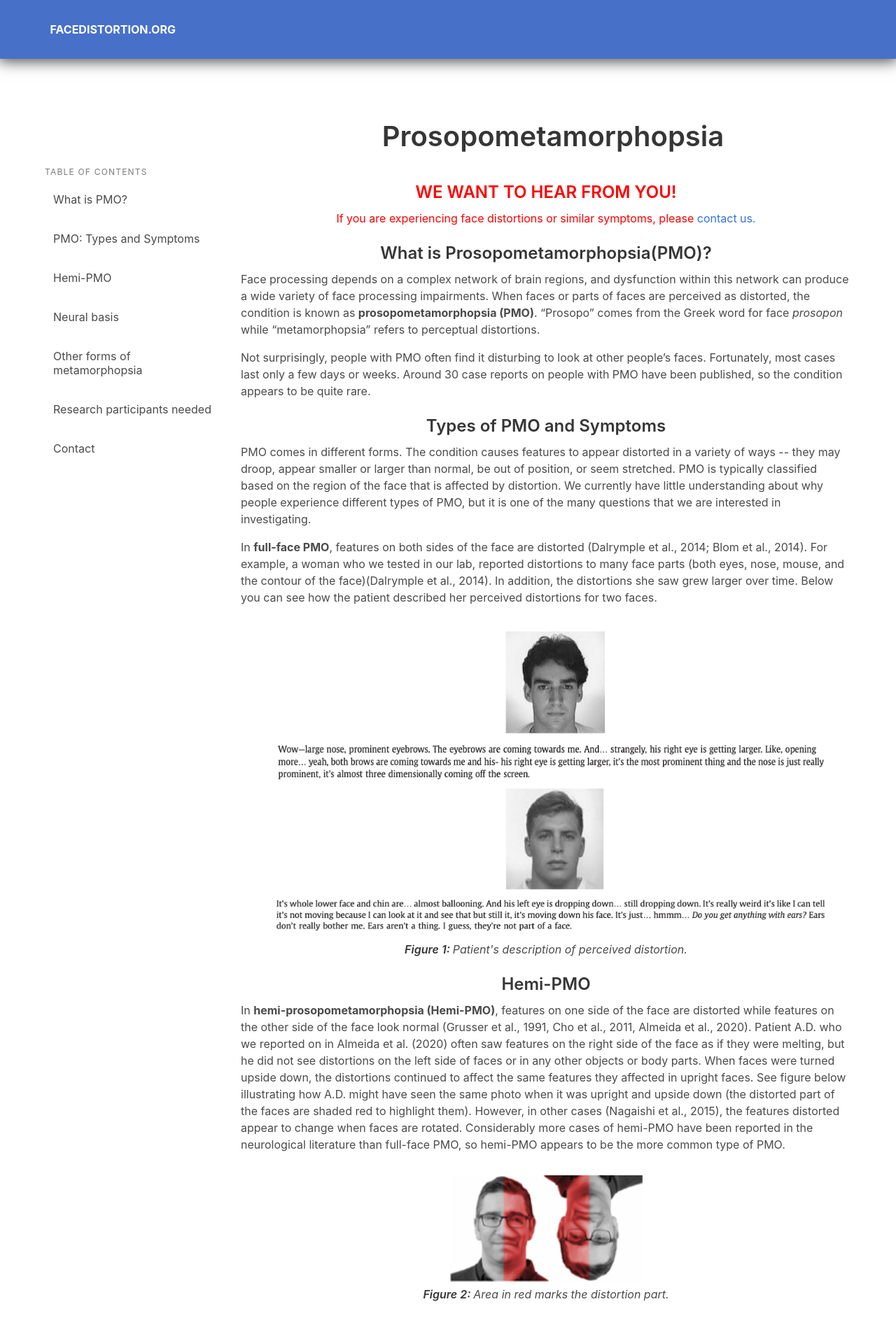
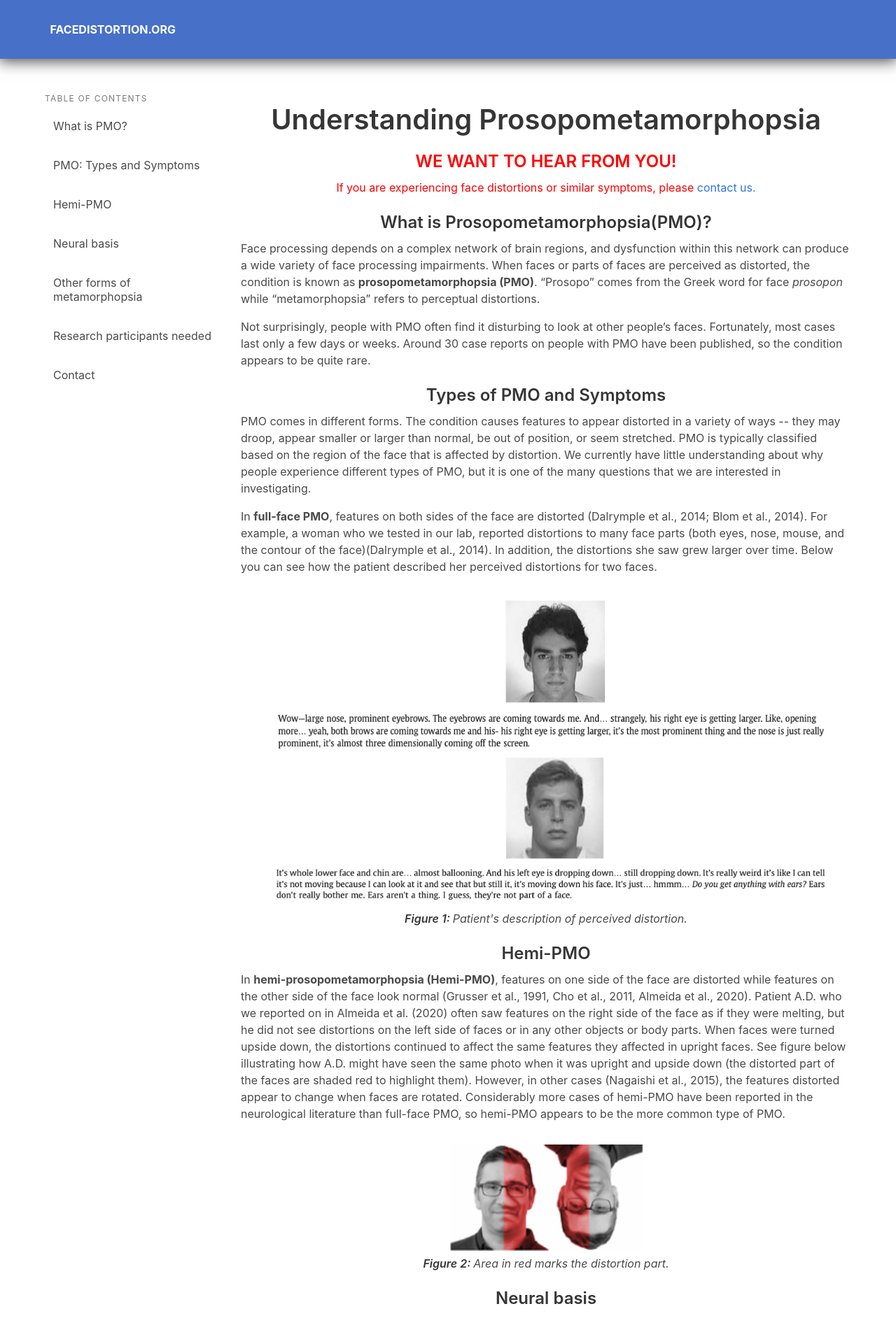
Before and after one commit to ryezyy11/hemiPMO.org, a Jekyll site: the page built from index.html, in a window 1280 px wide. Shown: the top 1884 px of the page at 70% size. Built offline with Jekyll 4.4.1, drawn with Linux system fonts in a browser that asks for light colours.

```diff
--- a/_sass/bulma-0.8.0/sass/elements/title.sass
+++ b/_sass/bulma-0.8.0/sass/elements/title.sass
@@ -52,10 +52,6 @@
     &.is-#{$i}
       font-size: $size
 
-.title.is-2
-  position: relative
-  left: 150px
-
 .subtitle
   color: $subtitle-color
   @if $subtitle-family
--- a/index.html
+++ b/index.html
@@ -31,6 +30,9 @@
         </div>
     </div>
     <div class="column is-8">
+        <article class="content">
+            <h2  class="title is-2" >Understanding Prosopometamorphopsia</h2>
+        </article>
         <article class="content">
             <h2  class="title is-4" style="color:red">WE WANT TO HEAR FROM YOU!</h2>
             <p style="color:red;text-align: center;">
```
Also changed, not shown: other parts of index.html (+0 -1 lines), 3 other files.
